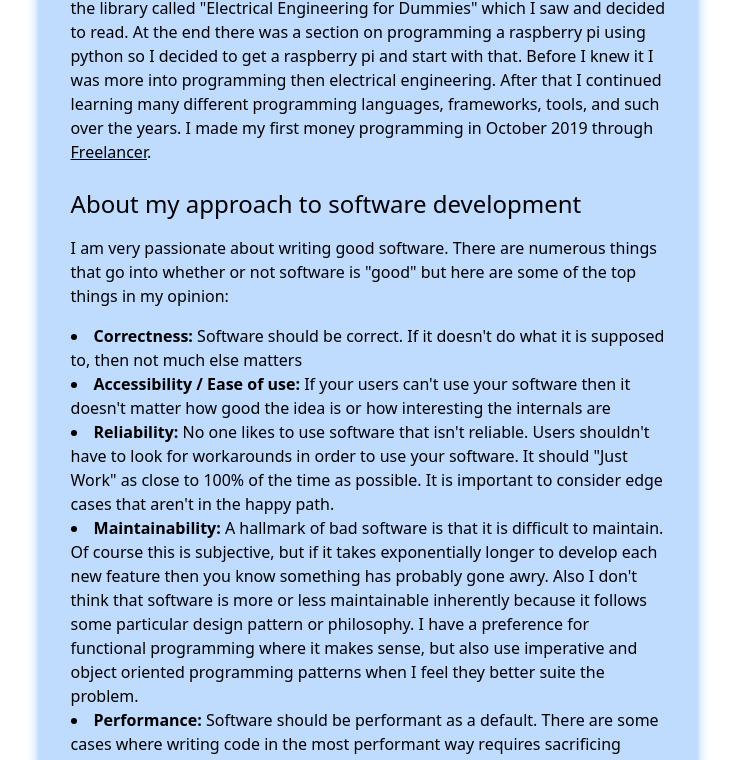
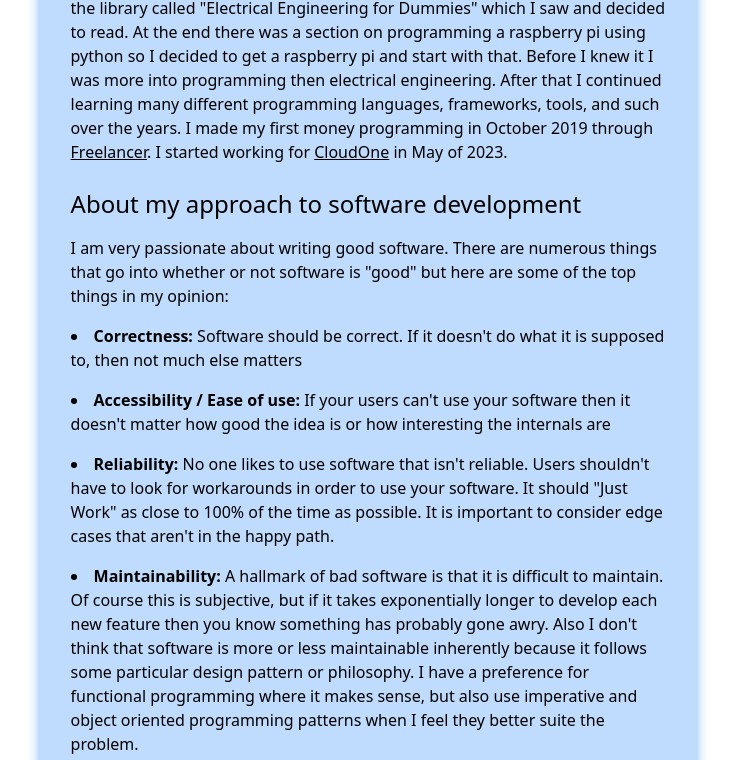
Before and after one commit to Zachiah/personal-site, a SvelteKit app: page /skills/developer in a window 1280 px wide. Shown: the part 1174-1934 px from the top of the page, without its empty margins (272-1007 px from the left). Built offline with nearby package versions, Linux system fonts and the light colour scheme.

Commit message:
improve styles for lists, add note about employment at cloudone

```diff
--- a/src/lib/components/Content.svelte
+++ b/src/lib/components/Content.svelte
@@ -26,4 +26,8 @@
 	div :global(p) {
 		@apply my-4
 	}
+
+	div :global(.spaced li) {
+		@apply mb-4
+	}
 </style>
--- a/src/routes/skills/developer/+page.svelte
+++ b/src/routes/skills/developer/+page.svelte
@@ -107,7 +107,7 @@
 		that I continued learning many different programming languages, frameworks, tools, and such over
 		the years. I made my first money programming in October 2019 through{' '}<a
 			href="https://freelancer.com">Freelancer</a
-		>.
+		>. I started working for <a href="https://www.cloudone.com">CloudOne</a> in May of 2023.
 	</p>
 
 	<h2>About my approach to software development</h2>
@@ -115,7 +115,7 @@
 		I am very passionate about writing good software. There are numerous things that go into whether
 		or not software is "good" but here are some of the top things in my opinion:
 	</p>
-	<ul>
+	<ul class="spaced">
 		<li>
 			<b>Correctness:</b> Software should be correct. If it doesn't do what it is supposed to, then not
 			much else matters
```
